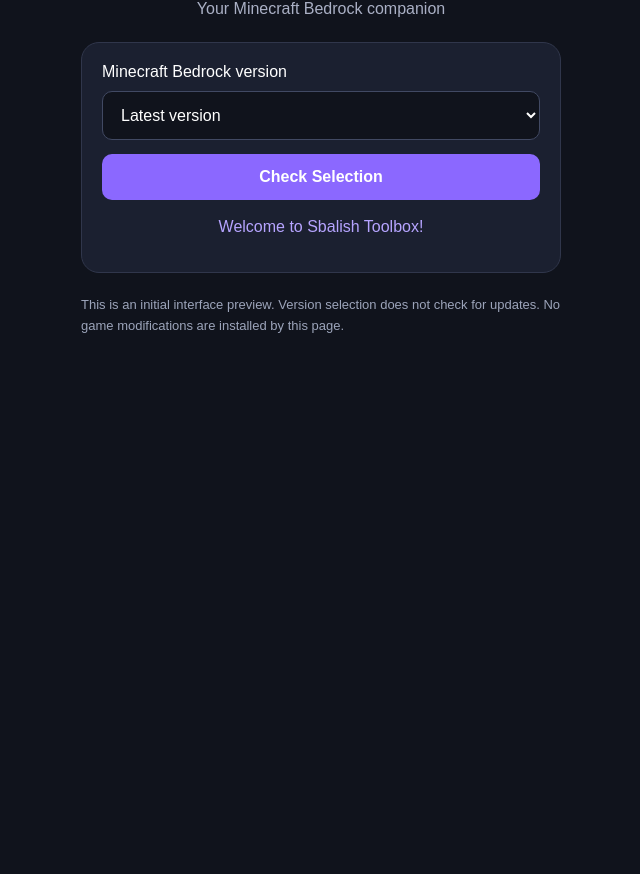
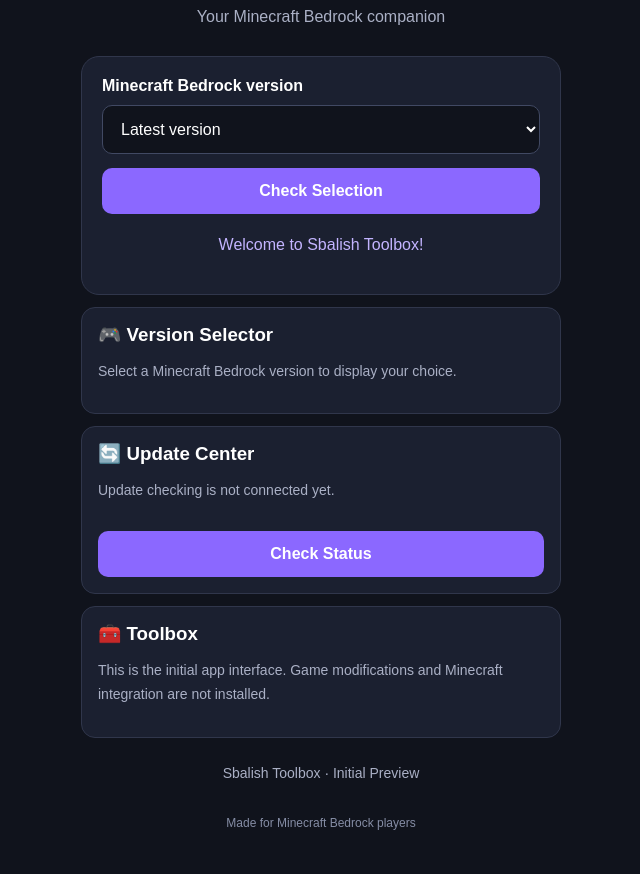
Before and after one commit to hassaion88-tech/sbalish-toolbox, a plain HTML site: page index.html in a window 1280 px wide. Shown: the part 190-1064 px from the top of the page, without its empty margins (319-959 px from the left). Before the commit the page ends 800 px from the top, so only its background shows below. Drawn offline with Linux system fonts and the light colour scheme.

Commit message:
Update index.html

```diff
--- a/index.html
+++ b/index.html
@@ -5,102 +5,209 @@
   <meta charset="UTF-8">
   <meta name="viewport" content="width=device-width, initial-scale=1.0">
   <meta name="theme-color" content="#10131c">
+  <meta name="description" content="Sbalish Toolbox - Minecraft Bedrock companion">
+  <link rel="manifest" href="./manifest.json">
   <title>Sbalish Toolbox</title>
+
   <style>
-    * { box-sizing: border-box; }
+    * {
+      box-sizing: border-box;
+    }
+
     body {
       margin: 0;
+      min-height: 100vh;
+      padding: 24px 16px;
       font-family: Arial, sans-serif;
       background: #10131c;
-      color: white;
-      padding: 24px 16px;
+      color: #fff;
     }
+
     .app {
       max-width: 480px;
       margin: 20px auto;
     }
+
     .logo {
-      width: 72px;
-      height: 72px;
+      width: 76px;
+      height: 76px;
       display: grid;
       place-items: center;
       margin: 0 auto 16px;
       border-radius: 22px;
-      background: #7c4dff;
-      font-size: 32px;
+      background: linear-gradient(135deg, #9b72ff, #5832d8);
+      font-size: 36px;
+      box-shadow: 0 8px 30px #7c4dff33;
     }
-    h1, .subtitle { text-align: center; }
-    h1 { margin-bottom: 8px; }
-    .subtitle { color: #aab0c5; }
+
+    h1 {
+      text-align: center;
+      margin-bottom: 8px;
+    }
+
+    .subtitle {
+      text-align: center;
+      color: #aab0c5;
+      line-height: 1.6;
+    }
+
     .panel {
       background: #1b2030;
       border: 1px solid #30364b;
       border-radius: 18px;
       padding: 20px;
-      margin-top: 24px;
+      margin-top: 26px;
     }
-    label { display: block; margin-bottom: 10px; }
+
+    label {
+      display: block;
+      margin-bottom: 10px;
+      font-weight: bold;
+    }
+
     select, button {
       width: 100%;
       padding: 14px;
       border-radius: 10px;
       font-size: 16px;
     }
+
     select {
       background: #10131c;
       color: white;
       border: 1px solid #414963;
     }
+
     button {
       border: 0;
       margin-top: 14px;
       background: #8b68ff;
       color: white;
       font-weight: bold;
+      cursor: pointer;
     }
+
+    button:active {
+      transform: scale(0.98);
+    }
+
     .status {
-      color: #b6a4ff;
+      color: #c3b4ff;
       text-align: center;
+      line-height: 1.6;
       margin-top: 18px;
     }
+
+    .feature {
+      background: #1b2030;
+      border-radius: 14px;
+      padding: 16px;
+      margin-top: 12px;
+      border: 1px solid #30364b;
+    }
+
+    .feature h3 {
+      margin: 0 0 8px;
+    }
+
+    .feature p, .note {
+      color: #aab0c5;
+      font-size: 14px;
+      line-height: 1.7;
+    }
+
     .note {
-      color: #9ca4ba;
-      font-size: 13px;
-      line-height: 1.6;
-      margin-top: 22px;
+      text-align: center;
+      margin-top: 24px;
+    }
+
+    footer {
+      text-align: center;
+      color: #858da5;
+      font-size: 12px;
+      margin-top: 30px;
     }
   </style>
 </head>
+
 <body>
   <main class="app">
     <div class="logo">⚒️</div>
+
     <h1>Sbalish Toolbox</h1>
-    <p class="subtitle">Your Minecraft Bedrock companion</p>
+    <p class="subtitle">
+      Your Minecraft Bedrock companion
+    </p>
 
     <section class="panel">
       <label for="version">Minecraft Bedrock version</label>
+
       <select id="version">
         <option value="latest">Latest version</option>
         <option value="1.21">1.21</option>
         <option value="1.20">1.20</option>
       </select>
+
       <button id="check">Check Selection</button>
-      <p class="status" id="status">Welcome to Sbalish Toolbox!</p>
+
+      <p class="status" id="status" aria-live="polite">
+        Welcome to Sbalish Toolbox!
+      </p>
+    </section>
+
+    <section class="feature">
+      <h3>🎮 Version Selector</h3>
+      <p>Select a Minecraft Bedrock version to display your choice.</p>
+    </section>
+
+    <section class="feature">
+      <h3>🔄 Update Center</h3>
+      <p id="updateInfo">
+        Update checking is not connected yet.
+      </p>
+      <button id="update">Check Status</button>
+    </section>
+
+    <section class="feature">
+      <h3>🧰 Toolbox</h3>
+      <p>
+        This is the initial app interface. Game modifications
+        and Minecraft integration are not installed.
+      </p>
     </section>
 
     <p class="note">
-      This is an initial interface preview.
-      Version selection does not check for updates.
-      No game modifications are installed by this page.
+      Sbalish Toolbox · Initial Preview
     </p>
+
+    <footer>
+      Made for Minecraft Bedrock players
+    </footer>
   </main>
 
   <script>
-    document.getElementById("check").addEventListener("click", function () {
-      const version = document.getElementById("version").value;
-      document.getElementById("status").textContent =
-        "Selected version: " + version;
+    const versionSelect = document.getElementById("version");
+    const statusText = document.getElementById("status");
+    const updateInfo = document.getElementById("updateInfo");
+
+    document.getElementById("check").addEventListener("click", () => {
+      statusText.textContent =
+        "Selected version: " + versionSelect.value;
     });
+
+    document.getElementById("update").addEventListener("click", () => {
+      updateInfo.textContent =
+        "The update service has not been configured yet.";
+    });
+
+    if ("serviceWorker" in navigator) {
+      window.addEventListener("load", () => {
+        navigator.serviceWorker.register("./sw.js")
+          .catch((error) => {
+            console.error("Service worker registration failed:", error);
+          });
+      });
+    }
   </script>
 </body>
 </html>
```
